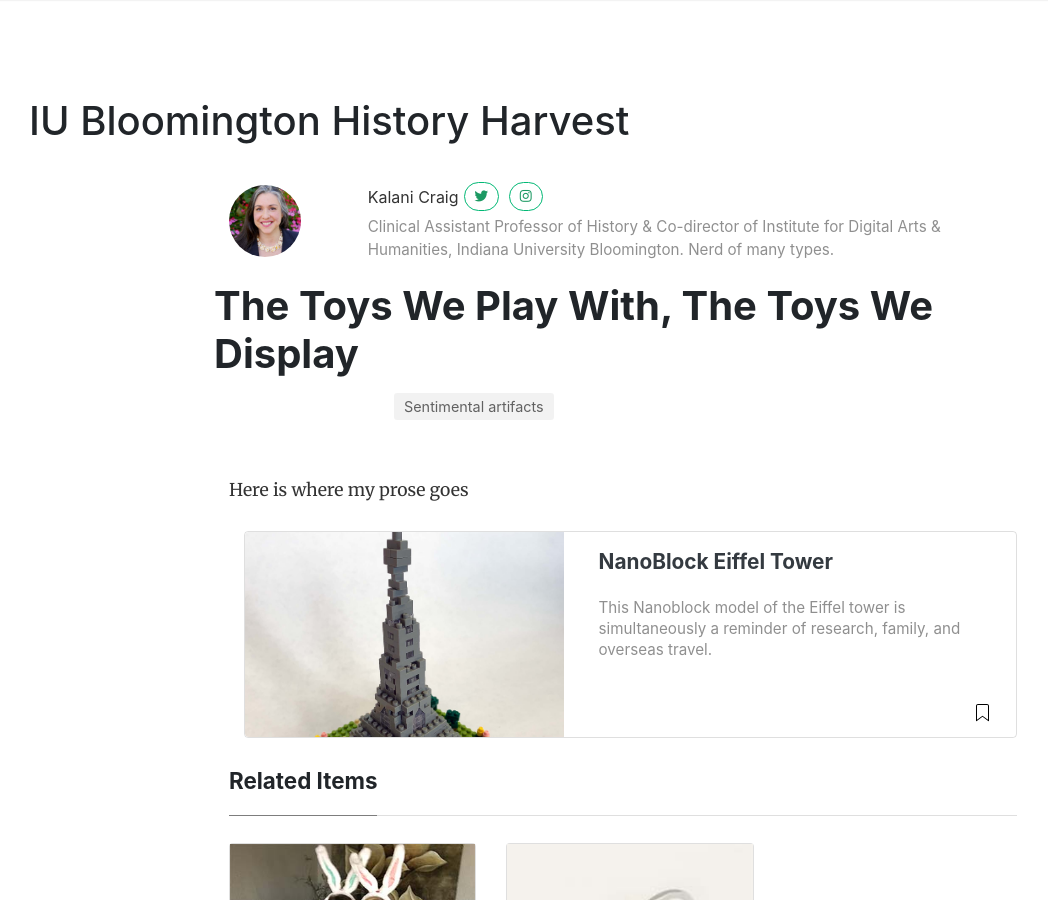
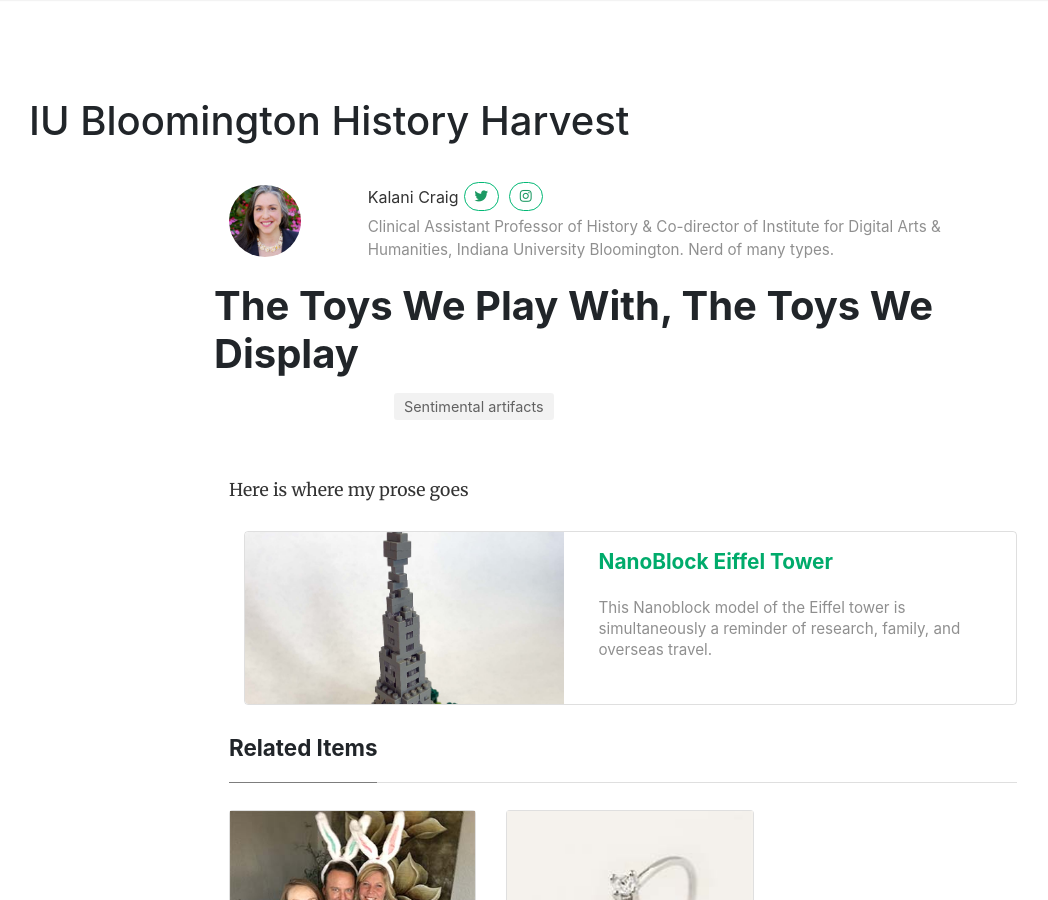
Before and after one commit to IUBHistoryHarvest/IUBHistoryHarvest.github.io, a Jekyll site: the page built from _stories/kalani.md, in a window 1280 px wide and 900 px high. Shown: the whole window, without its empty margins (56-1104 px from the left). Built offline with Jekyll 4.4.1, drawn with Linux system fonts in a browser that asks for light colours; nearby versions of some CDN libraries; comment, search, counter and statistics services are not loaded.

Commit message:
no message

```diff
--- a/_includes/featuredbox.html
+++ b/_includes/featuredbox.html
@@ -18,7 +18,7 @@
                     <div class="card">
                         <div class="card-body">
                             <h2 class="card-title">
-                                <a class="text-dark" href="{{ site.baseurl }}{{ item.url }}">{{ item.title }}</a>
+                                <a href="{{ site.baseurl }}{{ item.url }}">{{ item.title }}</a>
                             </h2>
 
                             <h4 class="card-text">{{ item.shortdesc | strip_html | truncatewords:30 }}</h4>
@@ -32,9 +32,7 @@
                                 <span class="author-meta">
                                 <span class="post-name"><a target="_blank" href="{{ author.web }}">{{ author.display_name }}</a></span><br/>
                                 {% endif %}
-                                <span class="post-date">{{ post.date | date_to_string }}</span>
                                 </span>
-                                <span class="post-read-more"><a href="{{ post.url | absolute_url }}" title="Read Story"><svg class="svgIcon-use" width="25" height="25" viewbox="0 0 25 25"><path d="M19 6c0-1.1-.9-2-2-2H8c-1.1 0-2 .9-2 2v14.66h.012c.01.103.045.204.12.285a.5.5 0 0 0 .706.03L12.5 16.85l5.662 4.126a.508.508 0 0 0 .708-.03.5.5 0 0 0 .118-.285H19V6zm-6.838 9.97L7 19.636V6c0-.55.45-1 1-1h9c.55 0 1 .45 1 1v13.637l-5.162-3.668a.49.49 0 0 0-.676 0z" fill-rule="evenodd"></path></svg></a></span>
                                 <div class="clearfix"></div>
                             </div>
                         </div>
```
